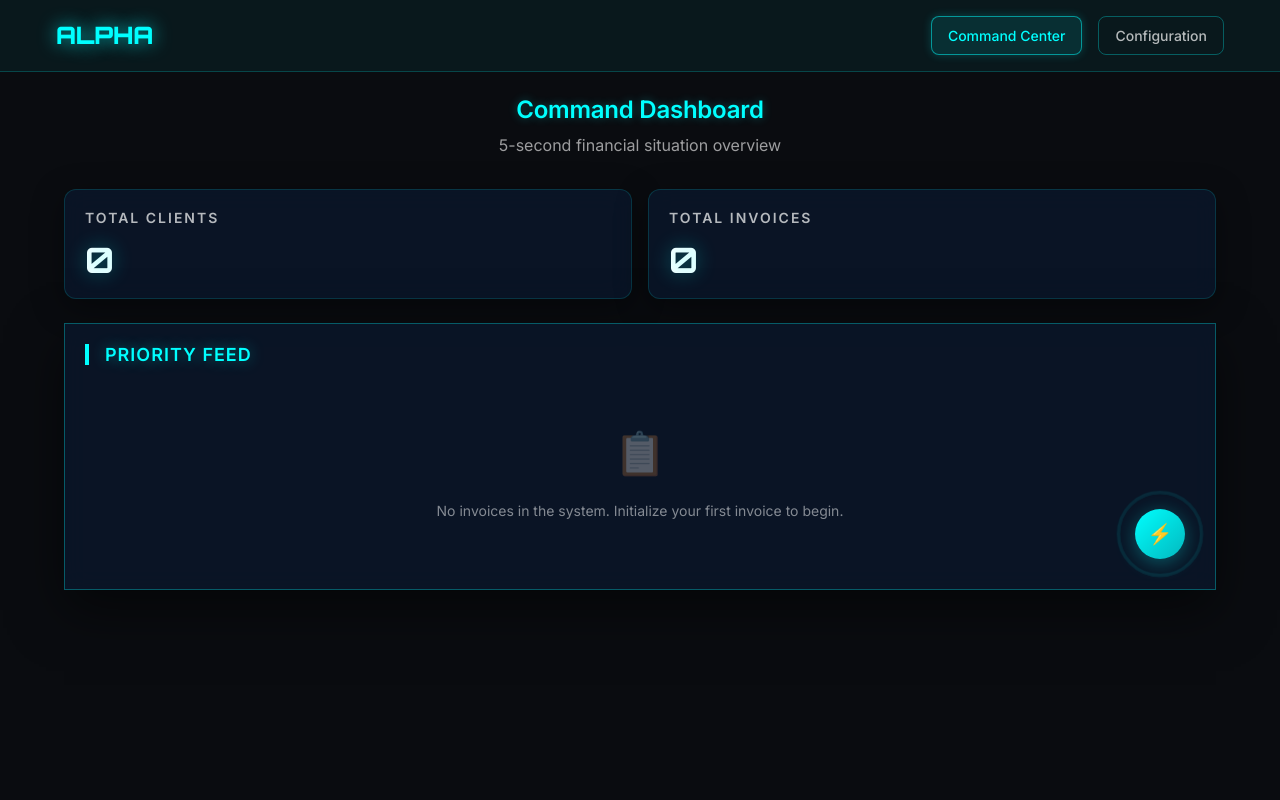
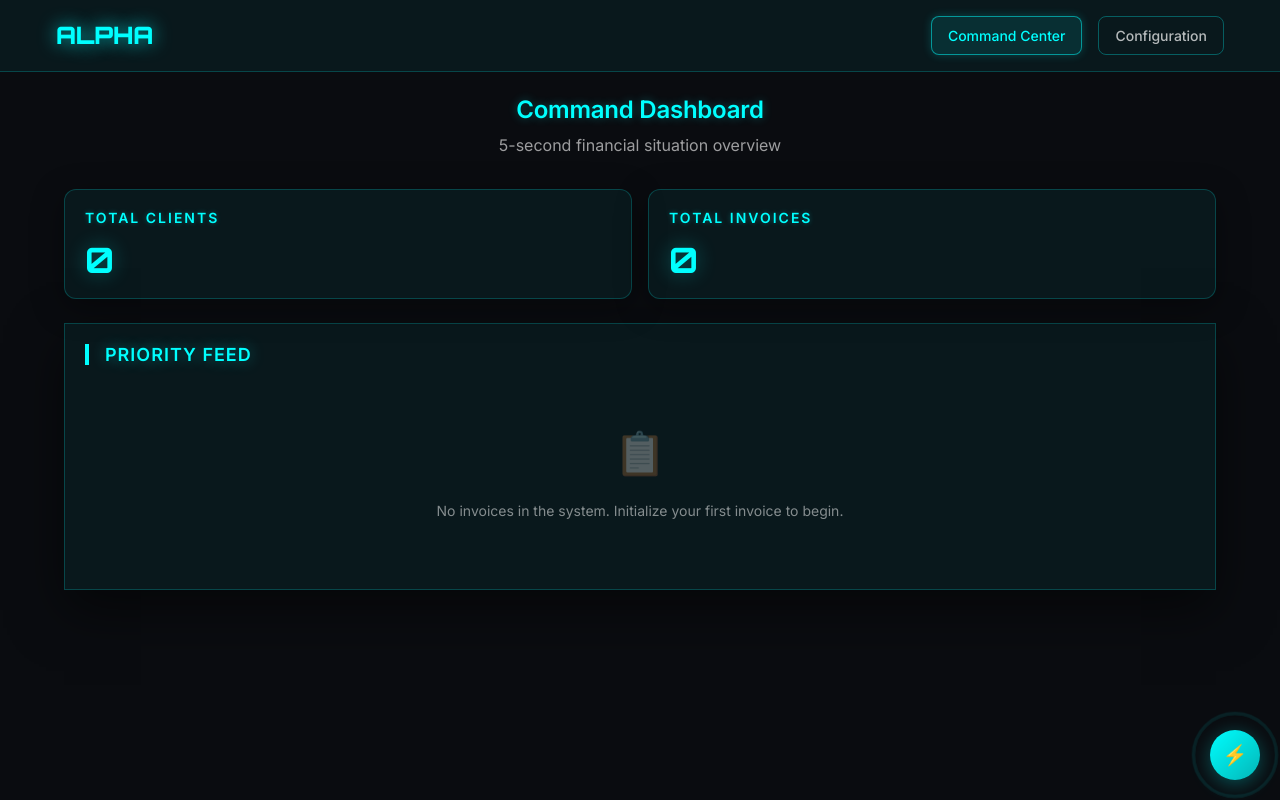
Before and after one commit to saisrikiran25-ctrl/alpha-invoicing-system, a website: page public/index.html in a window 1280 px wide. Drawn offline with nearby package versions, Linux system fonts and the light colour scheme.

Commit message:
UI Polish: Sync dashboard theme with Business Info and move action button

```diff
--- a/public/style.css
+++ b/public/style.css
@@ -2128,9 +2128,46 @@ body {
 }
 
 /* Ensure button doesn't overlap content */
+/* ============================================================================
+   FINAL THEME SYNC (Business Info MATCH) & BUTTON FIX
+   ============================================================================ */
+
+/* Force Background & Border match with Settings Section */
+.stat-card,
+.priority-feed {
+  background: rgba(0, 255, 255, 0.05) !important;
+  border: 1px solid rgba(0, 255, 255, 0.2) !important;
+  backdrop-filter: none !important;
+  /* Remove blur if settings doesn't have it, but settings usually has it. Settings CSS says just background. Let's keep it simple. */
+}
+
+/* Force Font Color Match (#00FFFF) */
+.stat-card h3,
+.feed-header h3,
+.stat-value,
+.invoice-id-cell,
+.invoices-table th,
+.invoices-table td {
+  color: #00FFFF !important;
+  text-shadow: 0 0 5px rgba(0, 255, 255, 0.3);
+  /* Add subtle glow to match title */
+}
+
+/* Overwrite specific stat-value gradient */
+.stat-value {
+  background: none !important;
+  -webkit-text-fill-color: #00FFFF !important;
+}
+
+/* Move Button to Bottom Right (Standard Corner) & Ensure Spacing */
 .new-invoice-button {
-  bottom: 30px;
-  right: 30px;
+  bottom: 20px !important;
+  right: 20px !important;
+}
+
+/* Increase padding to ensure button never overlaps content scrolling */
+.invoicing-module {
+  padding-bottom: 150px !important;
 }
 
 .dashboard-stats-grid {
```
